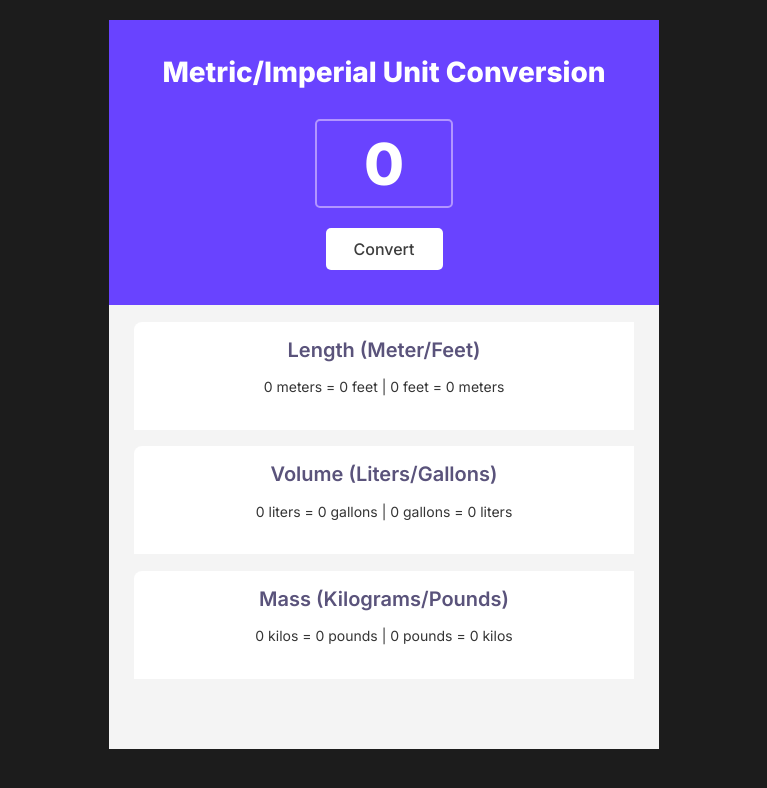
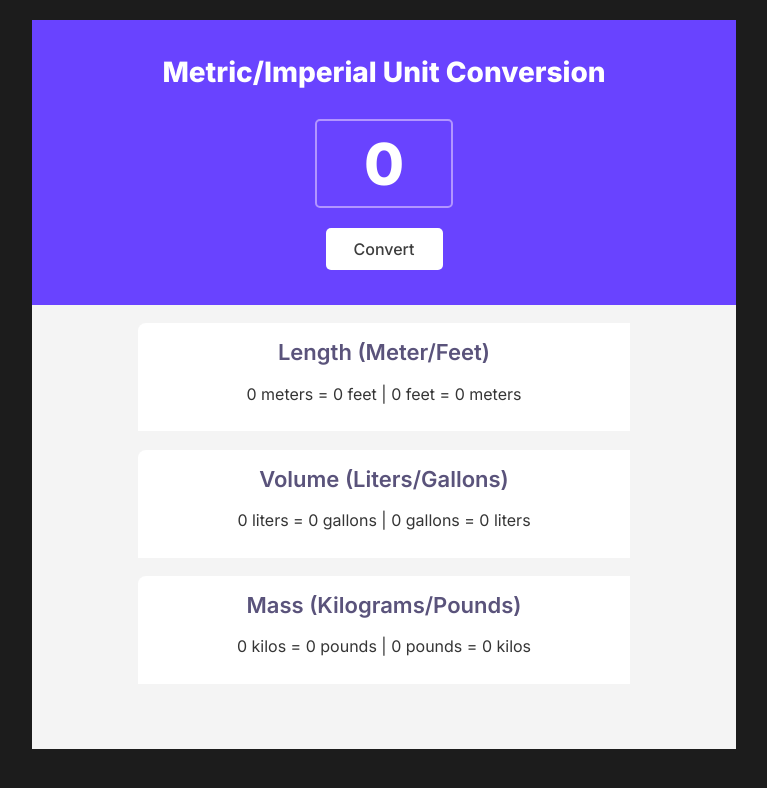
Before and after one commit to vroslmend/unit-converter, a plain HTML site: page index.html in a window 1280 px wide. Shown: the whole page, without its empty margins (256-1023 px from the left). Drawn offline with Linux system fonts and the light colour scheme.

Commit message:
Add changes to improve styling for desktop browsers

```diff
--- a/style.css
+++ b/style.css
@@ -13,12 +13,13 @@ body {
     background-color: #F4F4F4;
     margin-top: 20px;
     margin-bottom: 20px;
-    width: 550px;
+    width: 55vw;
     height: 729px;
     padding: 0px;
     display: flex;
     flex-direction: column;
     justify-content: center;
+    align-items: center;
 }
 
 input {
@@ -63,7 +64,7 @@ button {
 
 .top-container {
     background-color: #6943FF;
-    width: 550px;
+    width: 100%;
     height: 285px;
     color: #FFFFFF;
 }
@@ -76,13 +77,13 @@ button {
 
 .bottom-container {
     background-color: #F4F4F4;
-    width: 550px;
+    width: 100%;
     height: 444px;
 }
 
 .card-container {
     background-color: #FFFF;
-    width: 500px;
+    width: 70%;
     height: 108px;
     border-top-left-radius: 8px;
     margin-left: auto;
@@ -92,7 +93,7 @@ button {
 .card-container h2 {
     color: #5A537B;
     padding-top: 16px;
-    font-size: 1.25rem;
+    font-size: 1.375rem;
     font-weight: 600;
 }
 
@@ -100,7 +101,7 @@ button {
     color: #353535;
     padding-top: 0px;
     margin-top: 0px;
-    font-size: 0.875rem;
+    font-size: 1rem;
     font-weight: 400;
 }
 
```
